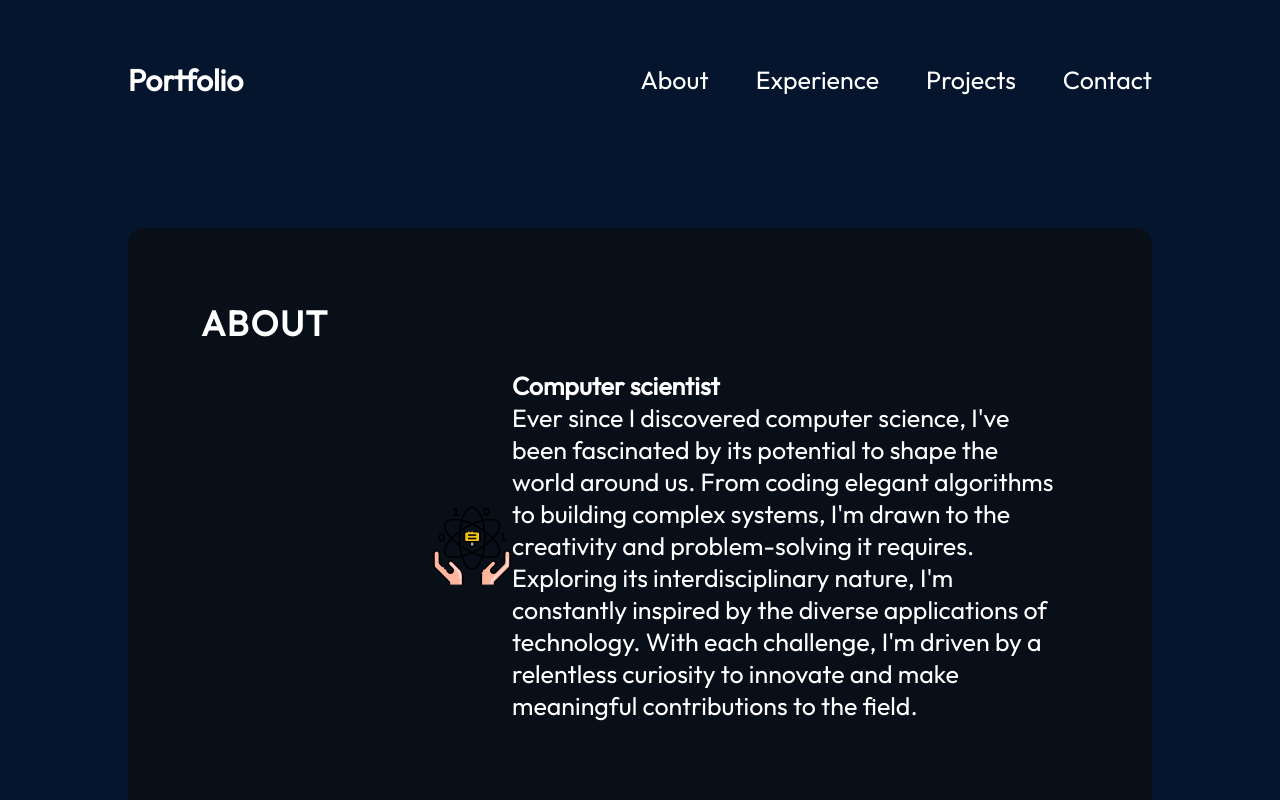
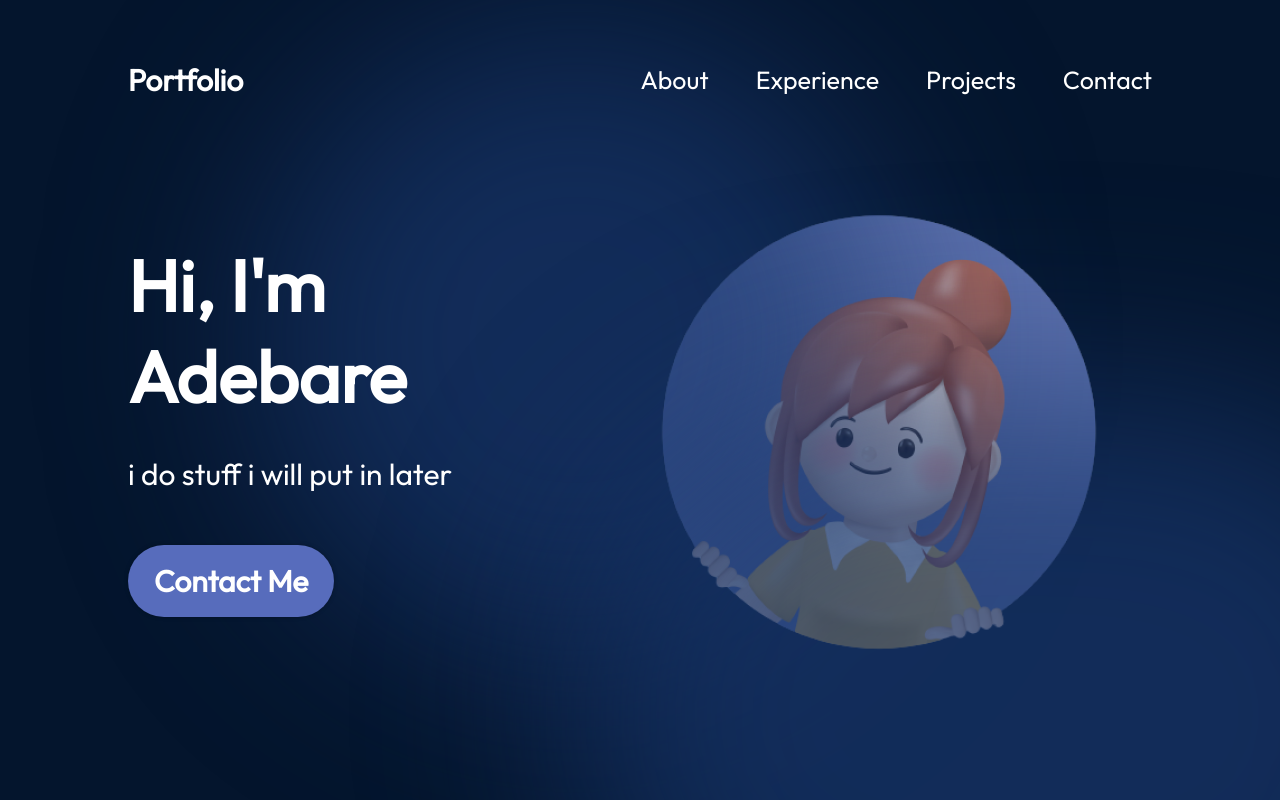
Before and after one commit to Barizio/Barizio.github.io, a React (Vite) app: page / in a window 1280 px wide. Shown: the top 800 px of the page. Built offline with nearby package versions, Linux system fonts and the light colour scheme.

Commit message:
fixed hero bug

```diff
--- a/src/components/Hero/Hero.jsx
+++ b/src/components/Hero/Hero.jsx
@@ -2,7 +2,7 @@ import React from 'react'
 import { getiImageUrl } from '../../utils';
 import styles from "./Hero.module.css";
 export const Hero = () => {
-  return
+  return (
     <section className={styles.container}>
       <div className={styles.content}>
         <h1 className={styles.title}>
@@ -11,11 +11,11 @@ export const Hero = () => {
         <p className={styles.description}>
           i do stuff i will put in later
         </p>
-        <a className={styles.contact.Btn } href="mailto:adesokanadebare@gmail.com">Contact Me</a>
+        <a className={styles.contactBtn} href="mailto:adesokanadebare@gmail.com">Contact Me</a>
       </div>
-    <img src={getiImageUrl("hero/heroImage.png")} alt="Hero Image of me" className={styles.heroImg}/>
+      <img src={getiImageUrl("hero/heroImage.png")} alt="Hero Image of me" className={styles.heroImg} />
       <div className={styles.topBlur}></div>
       <div className={styles.bottomBlur}></div>
     </section>
-  ;
+  )
 }
```
Lines whose indentation alone changed are shown as unchanged.
